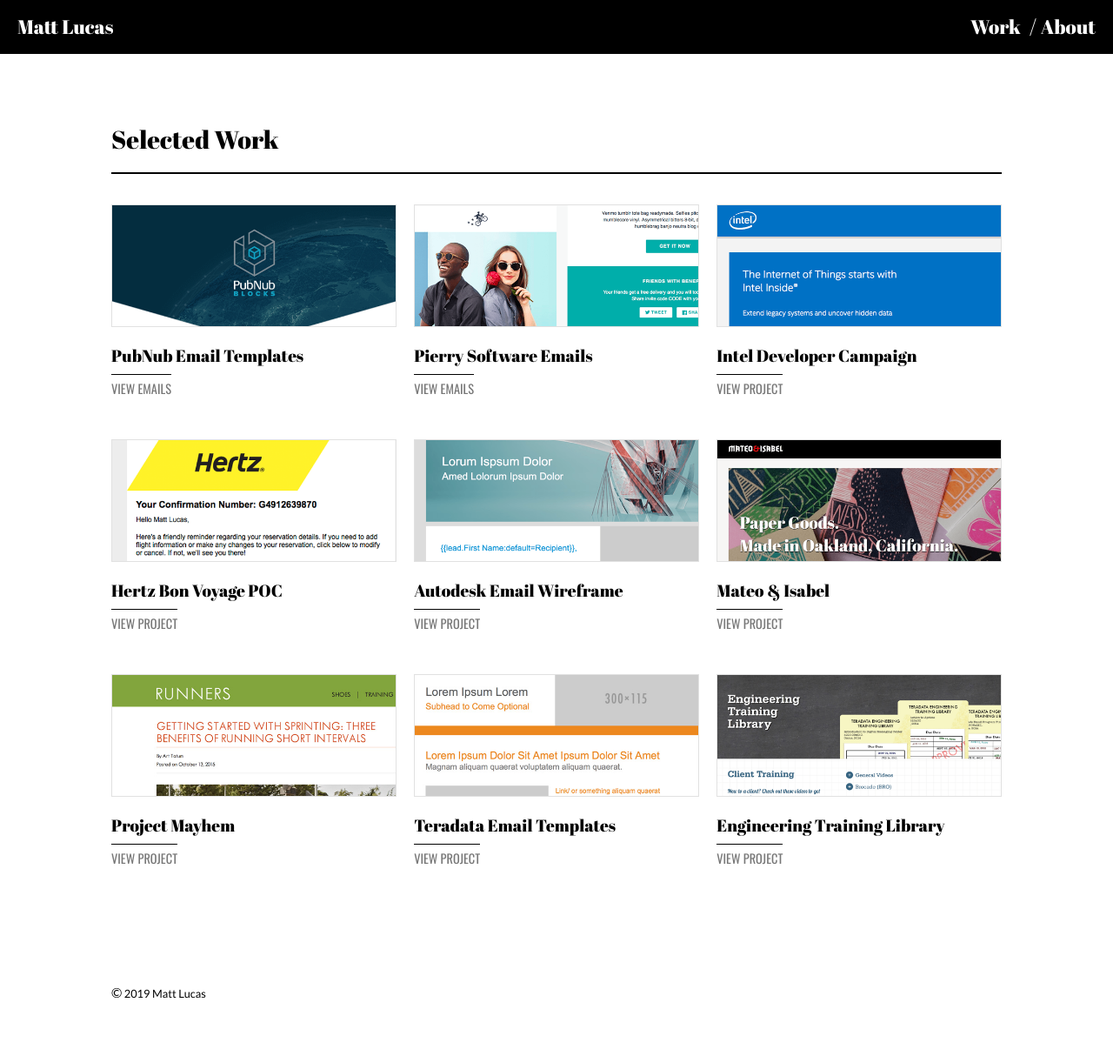
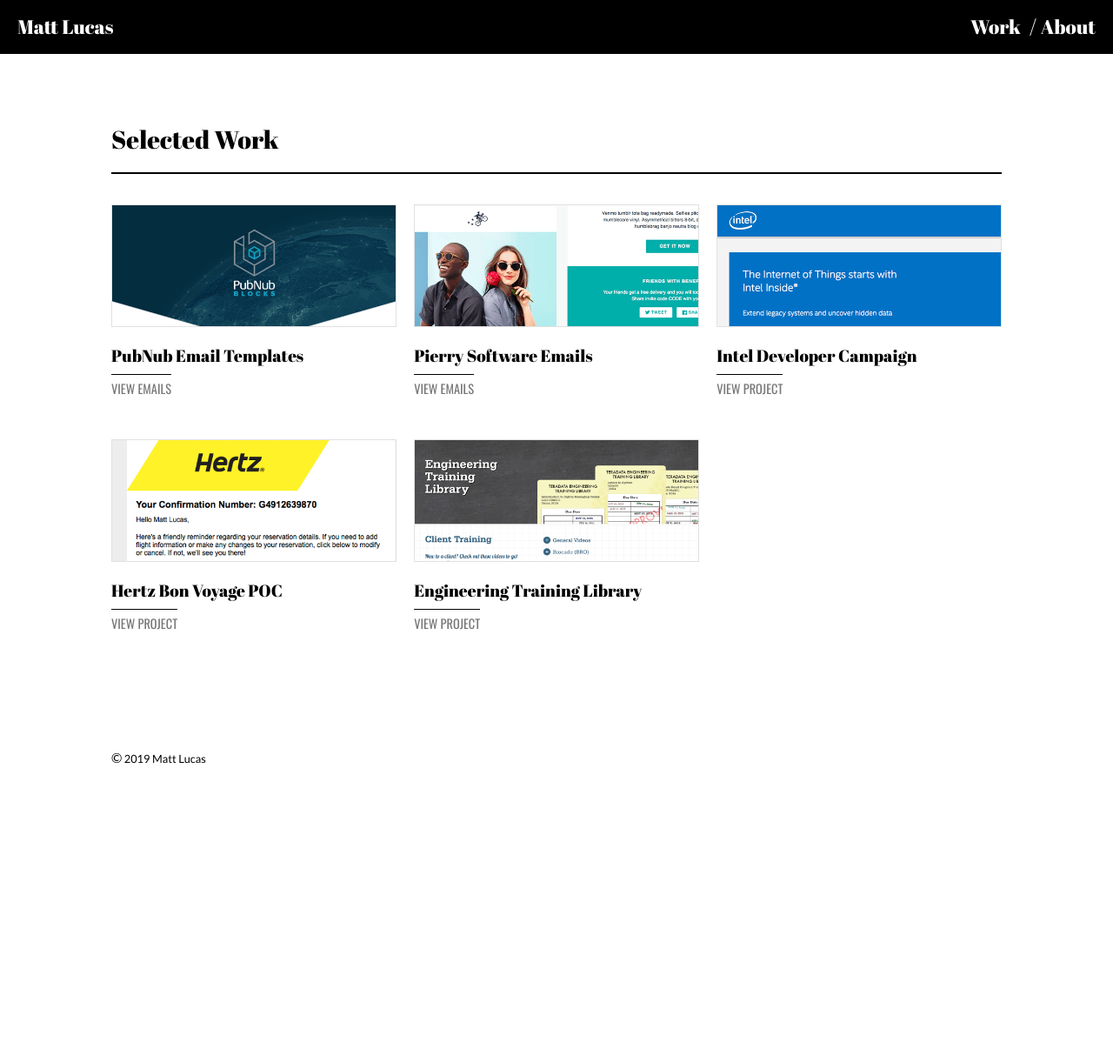
Before and after one commit to mattdavidlucas/mattdavidlucas.github.io, a Jekyll site: the page built from work.html, in a window 1280 px wide. Shown: the whole page at 87% size. Built offline with Jekyll 4.4.1, drawn with Linux system fonts in a browser that asks for light colours; nearby versions of some CDN libraries; after the commit the page ends 944 px from its top, so only the background shows below that.

Commit message:
update portfolio cards

```diff
--- a/_includes/portfolio-cards.html
+++ b/_includes/portfolio-cards.html
@@ -46,54 +46,6 @@
   </footer>
 </article><!-- /.portfolio_card -->
 
-<article id="adsk-wires" class="portfolio_card">
-  <a href="/work/autodesk-email-wireframe/"><img src="/img/thumbs/matt-david-lucas-thumbnail-adsk-wires.png" alt="Autodesk Email Wireframes"></a>
-
-  <header>
-    <h4><a href="/work/autodesk-email-wireframe/" title="View Project">Autodesk Email Wireframe</a></h4>
-  </header>
-
-  <footer>
-    <a href="/work/autodesk-email-wireframe/" title="View Project">View Project</a>
-  </footer>
-</article><!-- /.portfolio_card -->
-
-<article id="mateo" class="portfolio_card">
-  <a href="/work/mateo-and-isabel/"><img src="/img/thumbs/matt-david-lucas-thumbnail-mateo-and-isabel.png" alt="Mateo &amp; Isabel"></a>
-
-  <header>
-    <h4><a href="/work/mateo-and-isabel/" title="View Project">Mateo &amp; Isabel</a></h4>
-  </header>
-
-  <footer>
-    <a href="/work/mateo-and-isabel/" title="View Project">View Project</a>
-  </footer>
-</article><!-- /.portfolio_card -->
-
-<article id="project-mayhem" class="portfolio_card">
-  <a href="/work/project-mayhem/"><img src="/img/thumbs/matt-david-lucas-thumbnail-project-mayhem.jpg" alt="Project Mayhem"></a>
-
-  <header>
-    <h4><a href="/work/project-mayhem/" title="View Project">Project Mayhem</a></h4>
-  </header>
-
-  <footer>
-    <a href="/work/project-mayhem/" title="View Project">View Project</a>
-  </footer>
-</article><!-- /.portfolio_card -->
-
-<article id="td-templates" class="portfolio_card">
-  <a href="/work/teradata-email-templates/"><img src="/img/thumbs/matt-david-lucas-thumbnail-td-emails.jpg" alt="Teradata Email Templates"></a>
-
-  <header>
-    <h4><a href="/work/teradata-email-templates/" title="View Project">Teradata Email Templates</a></h4>
-  </header>
-
-  <footer>
-    <a href="/work/teradata-email-templates/" title="View Project">View Project</a>
-  </footer>
-</article><!-- /.portfolio_card -->
-
 <article id="etl" class="portfolio_card">
   <a href="/work/engineering-training-library/"><img src="/img/thumbs/matt-david-lucas-thumbnail-eng-library.png" alt="Engineering Training Library"></a>
 
```
